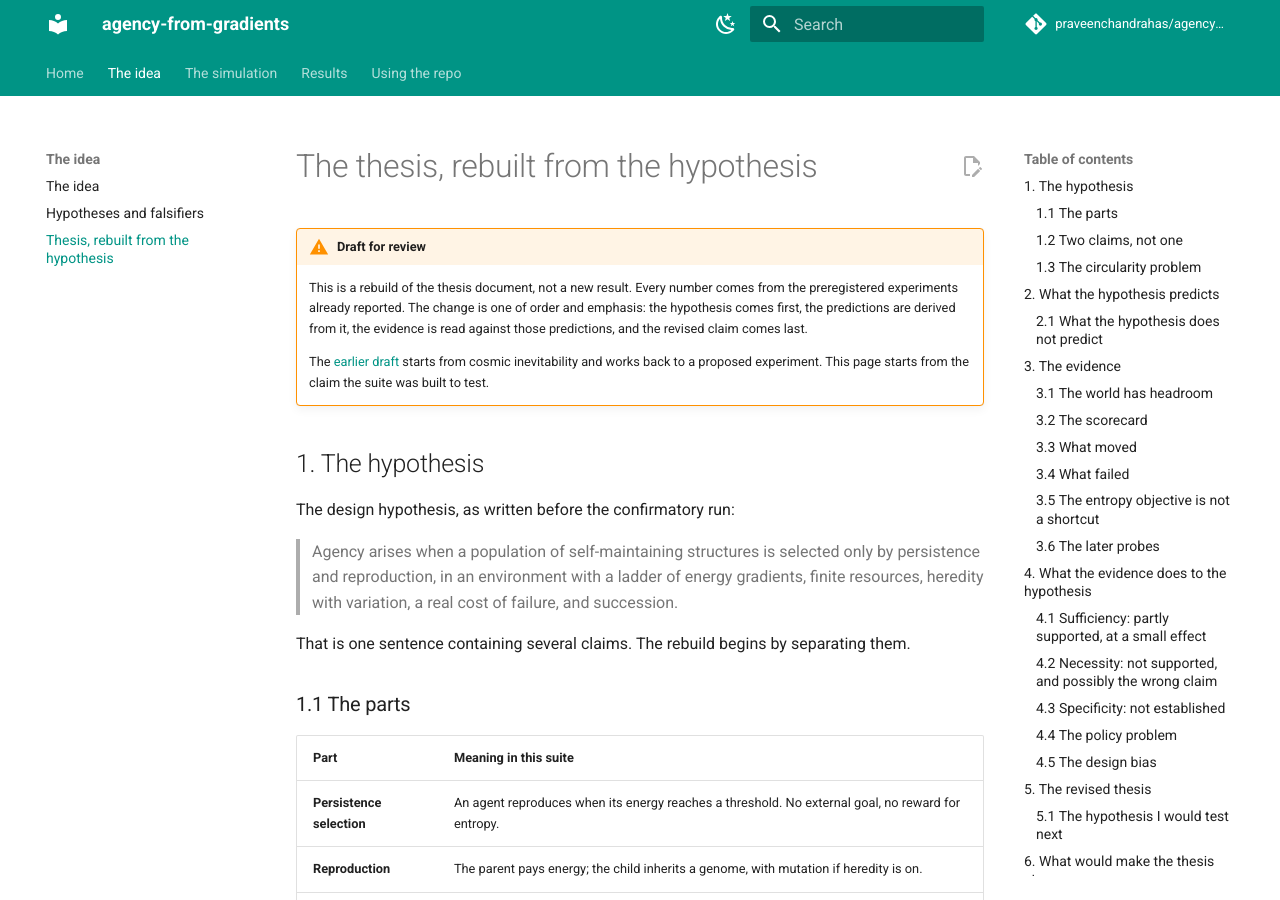
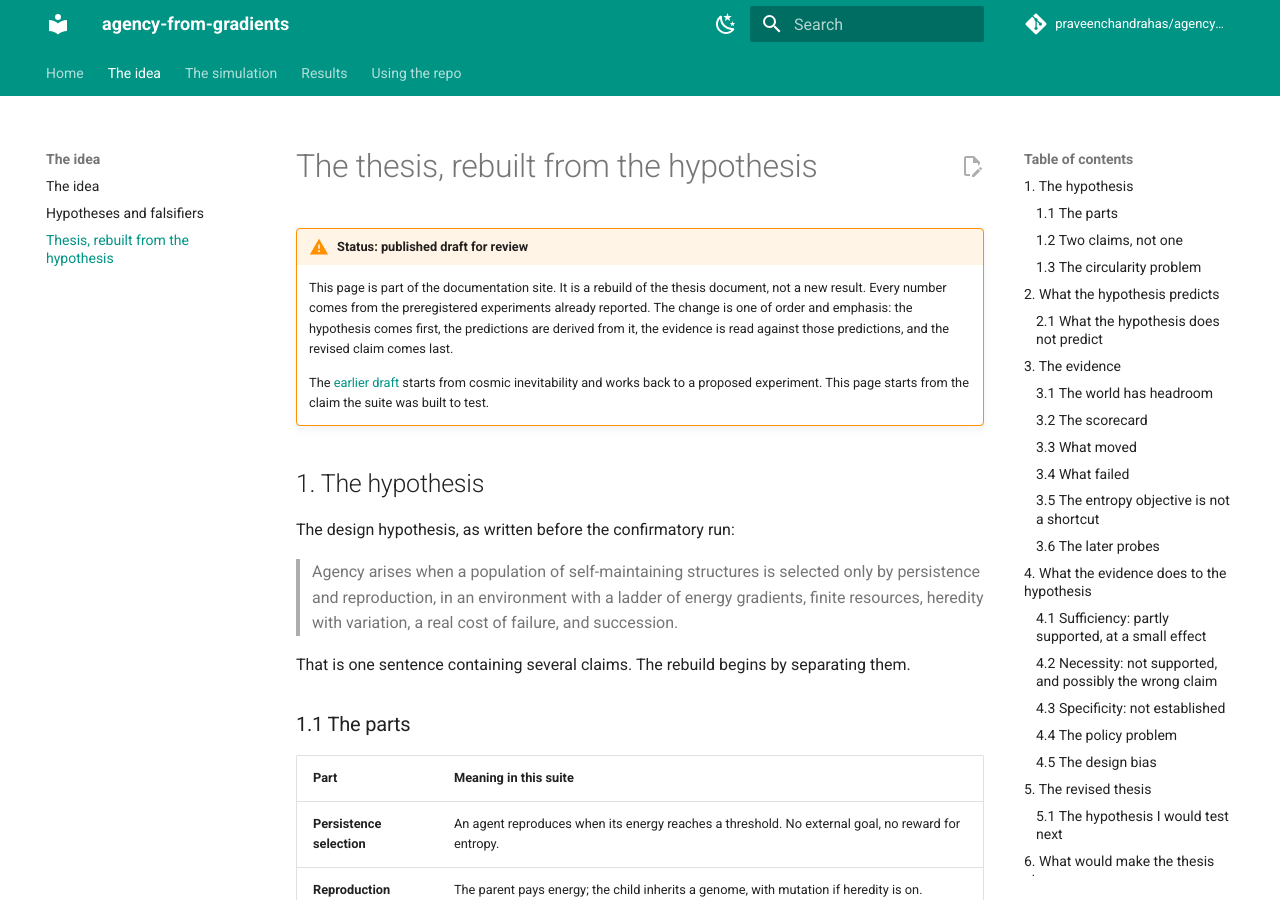
Before and after one commit to praveenchandrahas/agency-from-gradients, an MkDocs documentation site: the page built from docs/thesis.md, in a window 1280 px wide and 900 px high. Built offline with MkDocs 1.6.1 and Material for MkDocs 9.7.7, drawn with Linux system fonts in a browser that asks for light colours; comment, search, counter and statistics services are not loaded; some of the changed text lies outside the part shown.

Commit message:
Docs: publish rebuilt thesis on main

```diff
--- a/docs/thesis.md
+++ b/docs/thesis.md
@@ -1,7 +1,7 @@
 # The thesis, rebuilt from the hypothesis
 
-!!! warning "Draft for review"
-    This is a rebuild of the thesis document, not a new result. Every number comes from the preregistered experiments already reported. The change is one of order and emphasis: the hypothesis comes first, the predictions are derived from it, the evidence is read against those predictions, and the revised claim comes last.
+!!! warning "Status: published draft for review"
+    This page is part of the documentation site. It is a rebuild of the thesis document, not a new result. Every number comes from the preregistered experiments already reported. The change is one of order and emphasis: the hypothesis comes first, the predictions are derived from it, the evidence is read against those predictions, and the revised claim comes last.
 
     The [earlier draft](https://github.com/praveenchandrahas/agency-from-gradients/blob/thesis-v2-s12/docs/thesis-v2.md) starts from cosmic inevitability and works back to a proposed experiment. This page starts from the claim the suite was built to test.
 
```
Also changed, not shown: other parts of docs/thesis.md (+2 -2 lines), README.md (+4 -0 lines), docs/hypotheses.md (+2 -0 lines).
